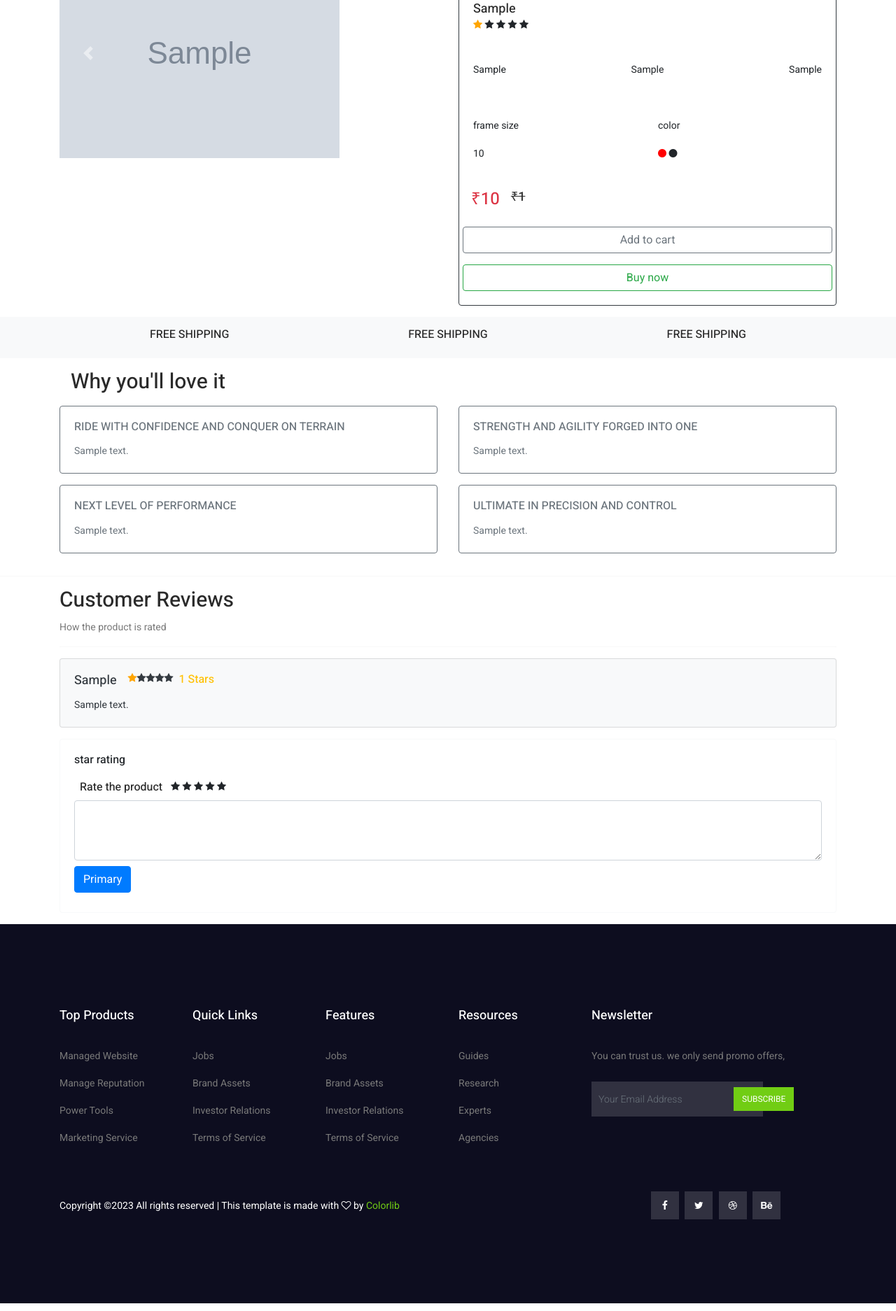
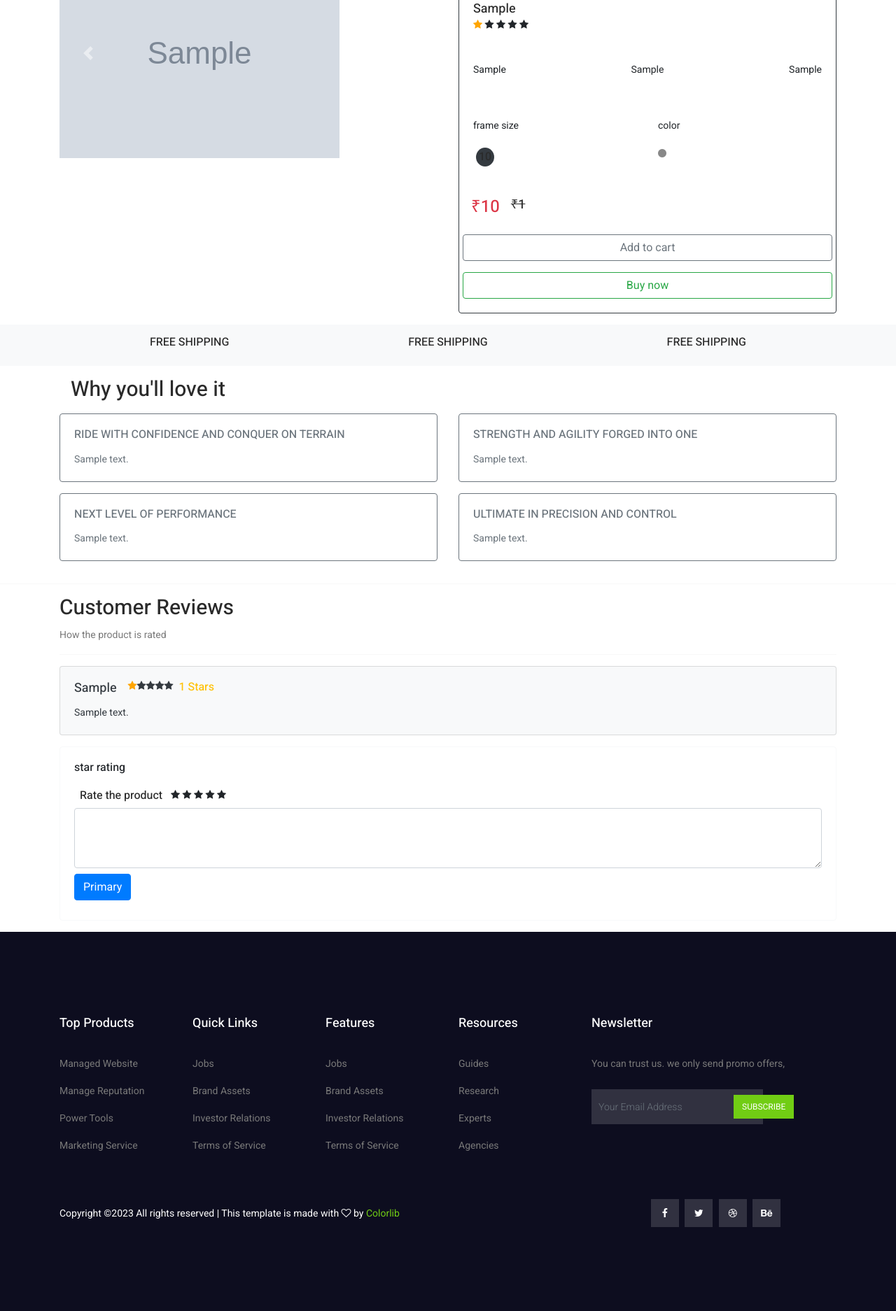
Before and after one commit to Rashicom/cyclone_ecom, a Django app: page /product/1 in a window 1280 px wide. Shown: the part 505-2379 px from the top of the page at 70% size. Run offline with Django 4.2, Linux system fonts and the light colour scheme; tables that the repository leaves empty hold one stand-in row (values such as "Sample post"); grey boxes marked "Sample" are stand-in pictures; parts of the project's set-up code (start-up, migrations or seed data) failed here and were passed over; some libraries are stand-ins or nearby versions.

Commit message:
product varients listing in single product compleated

```diff
--- a/home/views.py
+++ b/home/views.py
@@ -233,10 +233,13 @@ class cyclone_category(View):
             image = product_image.objects.filter(category_id = item).values("product_image")[:1][0]["product_image"]
             average_star_rating = product_review.objects.filter(category_id = item.id).aggregate(Avg('star_rank'))['star_rank__avg']
 
+            # fetching same producs corol variations
+            avilable_colors = product_category.objects.filter(product_id = item.product_id).values('color')
+
             # if there no star rating found we put a defoult value 2 as default
             if average_star_rating is None:
                 average_star_rating = 2
-            cart_items.append({"category_id":category_id, "color":color,"break_type":break_type,"gear_type":gear_type,"mrp":mrp,"seller_price":seller_price,"is_discounted":is_discounted,"model":model,"suspention":suspention,"image":image,"average_star_rating":int(average_star_rating)})
+            cart_items.append({"category_id":category_id, "color":color,"break_type":break_type,"gear_type":gear_type,"mrp":mrp,"seller_price":seller_price,"is_discounted":is_discounted,"model":model,"suspention":suspention,"image":image,"average_star_rating":int(average_star_rating), "avilable_colors":avilable_colors})
 
         return render(request,'cyclone_category.html',{'cart_items':cart_items})
 
@@ -270,11 +273,17 @@ class cyclone_product(View):
         product_reviews = product_review.objects.filter(category_id = product_details).values('star_rank','product_comment','review_date','email__first_name')
         average_star_rating = product_review.objects.filter(category_id = category_id).aggregate(Avg('star_rank'))['star_rank__avg']
 
+        # fetching all available colors in this product
+        available_colors = product_category.objects.filter(product_id = product_details.product_id).values('color').distinct()
+
+        # fetching all available sizes in this product
+        available_sizes = product_category.objects.filter(product_id = product_details.product_id).values('frame_size').distinct()
+
         # if there no star rating found we put a defoult value 2 as default
         if average_star_rating is None:
             average_star_rating = 2
 
-        return render(request,'cyclone_product.html',{"product_details":product_details,'product_dscpn':product_dscpn,'product_pics':product_pics,'product_first_pic':product_first_pic,'category_id':category_id,"product_reviews":product_reviews,"average_star_rating":int(average_star_rating)})
+        return render(request,'cyclone_product.html',{"product_details":product_details,'product_dscpn':product_dscpn,'product_pics':product_pics,'product_first_pic':product_first_pic,'category_id':category_id,"product_reviews":product_reviews,"average_star_rating":int(average_star_rating),"available_colors":available_colors,"available_sizes":available_sizes})
 
 
 
@@ -578,6 +587,7 @@ class cyclone_category_filter(View):
         array of filteres. every list contains. its mutliple filter values
         eg: color list contains multiple colors to filter
         """
+
         # fetch data from data base by applaying this list of filters
         cart_products =  product_category.objects.all()
         print(bike_types)
--- a/templates/home/cyclone_product.html
+++ b/templates/home/cyclone_product.html
@@ -77,6 +77,7 @@
               </div>
 
               <div class="row card-body">
+
                 <div class="col-4 align-middle"><p>{{product_details.break_type}}</p></div>
                 <div class="col-4 d-flex justify-content-center"><p>{{product_details.gear_type}}</p></div>
                 <div class="col-4 d-flex justify-content-end"><p>{{product_details.product_id.suspention}}</p></div>
@@ -87,17 +88,31 @@
                 <div class="col-6">
                   <p>frame size</p>
                   <div class="d-flex">
-                    {{product_details.frame_size}}
-                    <!-- itaratively list other avilable sizes  -->
+
+                    <!-- itaratively list other avilable sizes start -->
+                    {% for size in available_sizes %}
+
+                    <span class="bg-dark rounded-circle m-1">
+                      <h5 class="m-0 p-1">{{ size.frame_size }}</h5>
+                    </span>
+
+                    {% endfor %}
+                    <!-- itaratively list other avilable sizes end -->
+
                   </div>
 
                 </div>
                 <div class="col-6">
                   <p>color</p>
                   <div>
-                    <i class="fa fa-circle" aria-hidden="true" style="color: red;"></i>
-                    <!-- itaratively list other avilable colors colors -->
-                    <i class="fa fa-circle" aria-hidden="true"></i>
+
+                    <!-- list all available colorst in this product start -->
+                    {% for color in available_colors %}
+
+                    <i class="fa fa-circle" aria-hidden="true" style="color: {{ color.color }};"></i>
+
+                    {% endfor %}
+                    <!-- list all available colorst in this product start -->
 
                   </div>
                 </div>
```
Also changed, not shown: templates/home/cyclone_category.html (+12 -6 lines), media/product_image/ba84_1_zlZ2juS.png (added), media/product_image/mountanab2_QEgRQPB.png (added), media/product_image/mountanab3_IOoIwFW.png (added), media/product_image/mountanab3_kW5V3vH.png (added), media/product_image/spido2_xhQv2Xm.png (added).
